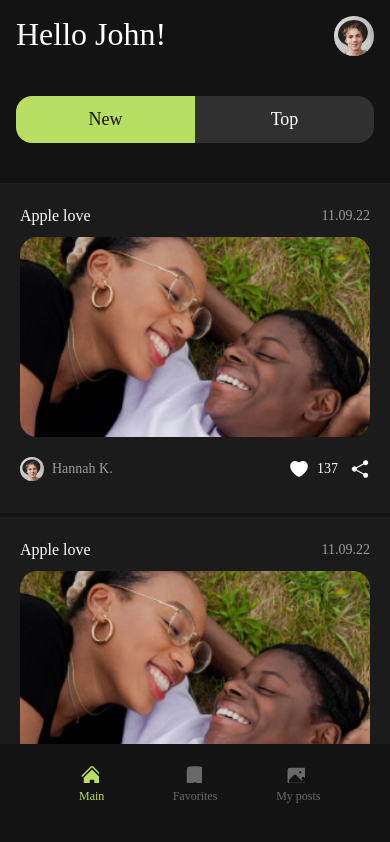
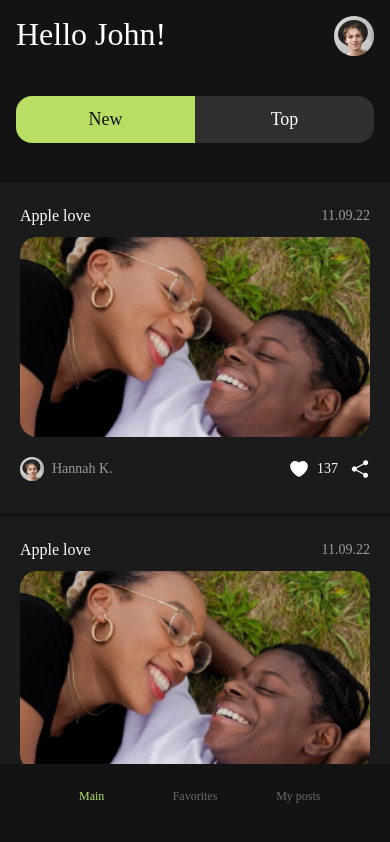
Before and after one commit to misha-mi/fourthTask, a React Native app: screen /Main in a window 390 px wide. Built offline with nearby package versions, Linux system fonts and the light colour scheme.

Commit message:
setting client logic main-page

```diff
--- a/src/components/main-page/main-page.tsx
+++ b/src/components/main-page/main-page.tsx
@@ -3,21 +3,31 @@ import ProfileImg from '../../ui/profile-img/profile-img';
 import Tabs from '../../ui/tabs/tabs';
 import PostCard from '../post-card/post-card';
 import Tapbar from '../../ui/tapbar/tapbar';
+import { useState } from 'react';
+import { TFilter, TSort } from '../../types';
+import { IMainPage } from './type';
+import RoundButton from '../../ui/round-button/round-button';
+import PlusSVG from '../../assets/svg/plus-svg';
 
-const MainPage = ({ navigation }) => {
+const MainPage = ({ navigation }: IMainPage) => {
+  const [sort, setSort] = useState<TSort>('new');
+  const [filter, setFilter] = useState<TFilter>('main');
+
+  const textTitle =
+    filter === 'main'
+      ? 'Hello John!'
+      : filter.slice(0, 1).toUpperCase() + filter.slice(1);
+
   return (
-    <View
-      style={{
-        flex: 1,
-      }}>
-      <ScrollView>
+    <View style={styles.container}>
+      <ScrollView showsVerticalScrollIndicator={false}>
         <View style={styles.p16}>
           <View style={styles.header}>
-            <Text style={styles.name}>Hello John!</Text>
+            <Text style={styles.name}>{textTitle}</Text>
             <ProfileImg userImg="../../assets/img/user.png" size="small" />
           </View>
 
-          <Tabs />
+          <Tabs sort={sort} setSort={setSort} />
         </View>
 
         <View style={styles.posts}>
@@ -26,13 +36,24 @@ const MainPage = ({ navigation }) => {
           <PostCard />
         </View>
       </ScrollView>
-
-      <Tapbar navigation={navigation} />
+      {filter === 'my posts' ? (
+        <View style={styles.positions}>
+          <RoundButton
+            size="large"
+            onRenderSVG={color => <PlusSVG color={color} />}
+          />
+        </View>
+      ) : null}
+      <Tapbar filter={filter} setFilter={setFilter} />
     </View>
   );
 };
 
 const styles = StyleSheet.create({
+  container: {
+    flex: 1,
+    position: 'relative',
+  },
   p16: {
     padding: 16,
   },
@@ -50,6 +71,11 @@ const styles = StyleSheet.create({
     marginTop: 24,
     gap: 4,
   },
+  positions: {
+    position: 'absolute',
+    bottom: 100,
+    right: 16,
+  },
 });
 
 export default MainPage;
--- /dev/null
+++ b/src/components/main-page/type.tsx
@@ -0,0 +1,5 @@
+import { NavigationAction } from '@react-navigation/native';
+
+export interface IMainPage {
+  navigation: NavigationAction;
+}
--- a/src/components/post-card/post-card.tsx
+++ b/src/components/post-card/post-card.tsx
@@ -1,14 +1,29 @@
-import { Image, StyleSheet, Text, View } from 'react-native';
+import {
+  Image,
+  ScrollView,
+  StyleSheet,
+  Text,
+  View,
+  Dimensions,
+  NativeSyntheticEvent,
+  NativeScrollEvent,
+} from 'react-native';
 import { IPostCard } from './type';
 import ProfileImg from '../../ui/profile-img/profile-img';
 import IconButton from '../../ui/icon-button/icon-button';
 import HeartSVG from '../../assets/svg/heart-svg';
 import ShareSVG from '../../assets/svg/share-svg';
 import { useTheme } from '@react-navigation/native';
+import DeleteButton from '../../ui/delete-button/delete-button';
+import { useRef } from 'react';
 
 const PostCard = ({ isOpen }: IPostCard) => {
   const { backgroundColor, titleColor, textColor } =
     useTheme().colors.postCardColors;
+
+  const WIDTH = Dimensions.get('window').width;
+
+  const refScroll = useRef<ScrollView>(null);
 
   const postColor = isOpen ? 'transparent' : backgroundColor;
 
@@ -20,8 +35,26 @@ const PostCard = ({ isOpen }: IPostCard) => {
     <Text style={{ ...styles.title, color: titleColor }}>Apple love</Text>
   ) : null;
 
+  const handlerTouchEnd = (event: NativeSyntheticEvent<NativeScrollEvent>) => {
+    const lengthForDelete = Math.floor(
+      event.nativeEvent.contentSize.width -
+        event.nativeEvent.layoutMeasurement.width,
+    );
+
+    if (refScroll.current) {
+      lengthForDelete >= event.nativeEvent.contentOffset.x
+        ? refScroll.current?.scrollTo({ x: 0, y: 0, animated: true })
+        : console.log(lengthForDelete, event.nativeEvent.contentOffset.x);
+    }
+  };
+
   return (
-    <View style={[{ backgroundColor: postColor }, styles.post]}>
+    <ScrollView
+      horizontal
+      ref={refScroll}
+      onScrollEndDrag={handlerTouchEnd}
+      showsHorizontalScrollIndicator={false}>
+      <View style={[{ backgroundColor: postColor, width: WIDTH }, styles.post]}>
         <View style={[headerJustifyContent, styles.flexRow]}>
           {title}
           <Text style={{ ...styles.text, color: textColor }}>11.09.22</Text>
@@ -36,16 +69,16 @@ const PostCard = ({ isOpen }: IPostCard) => {
           <Text style={[{ ...styles.text, color: textColor }, styles.mt20]}>
             The Queen of the Carnival in Rio de Janeiro and up to two princesses
             having the duty to woo the revelry, along with the King Momo. Unlike
-          some cities, in the city of Rio de Janeiro, Queens of Carnival do not
-          see a certain school of samba. In competitions, princesses are usually
-          placed as second and third, and are correspondingly 1st and
-          2nd Princess. Some of them after the reign become queens or battery
-          bridesmaids. Incorporated into every aspect of the Rio carnival are
-          dancing and music. The most famous dance is carnival samba,
-          a Brazilian dance with African influences. The samba remains a popular
-          dance not only in carnival but in the ghettos outside of the main
-          cities.Some of them after the reign become queens or battery
-          bridesmaids. Incorporated into every aspect of the Rio
+            some cities, in the city of Rio de Janeiro, Queens of Carnival
+            do not see a certain school of samba. In competitions, princesses
+            are usually placed as second and third, and are correspondingly
+            1st and 2nd Princess. Some of them after the reign become queens
+            or battery bridesmaids. Incorporated into every aspect of the Rio
+            carnival are dancing and music. The most famous dance is carnival
+            samba, a Brazilian dance with African influences. The samba remains
+            a popular dance not only in carnival but in the ghettos outside
+            of the main cities.Some of them after the reign become queens
+            or battery bridesmaids. Incorporated into every aspect of the Rio
           </Text>
         ) : null}
 
@@ -65,6 +98,8 @@ const PostCard = ({ isOpen }: IPostCard) => {
           </View>
         </View>
       </View>
+      <DeleteButton />
+    </ScrollView>
   );
 };
 
--- a/src/types.ts
+++ b/src/types.ts
@@ -22,3 +22,7 @@ export type TUser = {
 export type TControl = {
   control: Control<TUser, any>;
 };
+
+export type TSort = 'new' | 'top';
+
+export type TFilter = 'main' | 'favorites' | 'my posts';
--- a/src/ui/delete-button/delete-button.tsx
+++ b/src/ui/delete-button/delete-button.tsx
@@ -16,7 +16,7 @@ const DeleteButton = () => {
 const styles = StyleSheet.create({
   wrapper: {
     width: 73,
-    height: 364,
+    height: 'auto',
     justifyContent: 'center',
     alignItems: 'center',
     gap: 8,
--- a/src/ui/tabs/tabs.tsx
+++ b/src/ui/tabs/tabs.tsx
@@ -1,26 +1,28 @@
 import { useState } from 'react';
 import { Pressable, StyleSheet, Text, View } from 'react-native';
 import { useTheme } from '@react-navigation/native';
+import { ITabs } from './type';
+import { TSort } from '../../types';
 
-const tabs = ['New', 'Top'];
+const tabs: TSort[] = ['new', 'top'];
 
-const Tabs = () => {
-  const [activeTab, setActiveTab] = useState(0);
-
+const Tabs = ({ sort, setSort }: ITabs) => {
   const { defaultTabColor, activeTabColor, defaultTextColor, activeTextColor } =
     useTheme().colors.tabsColors;
 
   return (
     <View style={styles.wrapper}>
       {tabs.map((item, id) => {
-        const tabColor = id === activeTab ? activeTabColor : defaultTabColor;
-        const textColor = id === activeTab ? activeTextColor : defaultTextColor;
+        const tabColor = sort === item ? activeTabColor : defaultTabColor;
+        const textColor = sort === item ? activeTextColor : defaultTextColor;
         return (
           <Pressable
             key={id}
             style={{ ...styles.item, backgroundColor: tabColor }}
-            onTouchEnd={() => setActiveTab(id)}>
-            <Text style={{ ...styles.text, color: textColor }}>{item}</Text>
+            onTouchEnd={() => setSort(item)}>
+            <Text style={{ ...styles.text, color: textColor }}>
+              {item.slice(0, 1).toUpperCase() + item.slice(1)}
+            </Text>
           </Pressable>
         );
       })}
--- /dev/null
+++ b/src/ui/tabs/type.tsx
@@ -0,0 +1,6 @@
+import { TSort } from '../../types';
+
+export interface ITabs {
+  sort: TSort;
+  setSort: (sort: TSort) => void;
+}
--- a/src/ui/tapbar/tapbar.tsx
+++ b/src/ui/tapbar/tapbar.tsx
@@ -2,34 +2,27 @@ import { Pressable, StyleSheet, Text, View } from 'react-native';
 import HomeSVG from '../../assets/svg/home-svg';
 import BookmarkSVG from '../../assets/svg/bookmark-svg';
 import PhotoSVG from '../../assets/svg/photo-svg';
-import { useState } from 'react';
 import { useTheme } from '@react-navigation/native';
+import { ITapbar, TButtons } from './type';
 
-const BUTTONS = [
+const BUTTONS: TButtons = [
   {
-    text: 'Main',
+    text: 'main',
     onRenderSVG: (color: string) => <HomeSVG color={color} />,
   },
   {
-    text: 'Favorites',
+    text: 'favorites',
     onRenderSVG: (color: string) => <BookmarkSVG color={color} />,
   },
   {
-    text: 'My posts',
+    text: 'my posts',
     onRenderSVG: (color: string) => <PhotoSVG color={color} />,
   },
 ];
 
-const Tapbar = ({ navigation }) => {
-  const [activeButton, setActiveButton] = useState(0);
-
+const Tapbar = ({ filter, setFilter }: ITapbar) => {
   const { backgroundColor, defaultColor, activeColor } =
     useTheme().colors.tapbarColors;
-
-  const handlerClick = (path: string, id: number) => {
-    setActiveButton(id);
-    navigation.navigate(path);
-  };
 
   return (
     <View
@@ -38,15 +31,18 @@ const Tapbar = ({ navigation }) => {
         backgroundColor: backgroundColor,
       }}>
       {BUTTONS.map(({ text, onRenderSVG }, id) => {
-        const color = id === activeButton ? activeColor : defaultColor;
+        const color =
+          filter === text.toLowerCase() ? activeColor : defaultColor;
         return (
           <Pressable
             key={id}
             style={styles.pressabel}
-            onTouchEnd={() => handlerClick(text, id)}>
+            onTouchEnd={() => setFilter(text)}>
             <>
               {onRenderSVG(color)}
-              <Text style={{ ...styles.text, color: color }}>{text}</Text>
+              <Text style={{ ...styles.text, color: color }}>
+                {text.slice(0, 1).toUpperCase() + text.slice(1)}
+              </Text>
             </>
           </Pressable>
         );
@@ -58,7 +54,7 @@ const Tapbar = ({ navigation }) => {
 const styles = StyleSheet.create({
   wrapper: {
     width: 'auto',
-    height: 100,
+    height: 80,
     flexDirection: 'row',
     padding: 40,
     paddingTop: 20,
--- /dev/null
+++ b/src/ui/tapbar/type.tsx
@@ -0,0 +1,11 @@
+import { TFilter } from '../../types';
+
+export interface ITapbar {
+  filter: TFilter;
+  setFilter: (filter: TFilter) => void;
+}
+
+export type TButtons = {
+  text: TFilter;
+  onRenderSVG: (color: string) => React.JSX.Element;
+}[];
```
Lines whose indentation alone changed are shown as unchanged.
